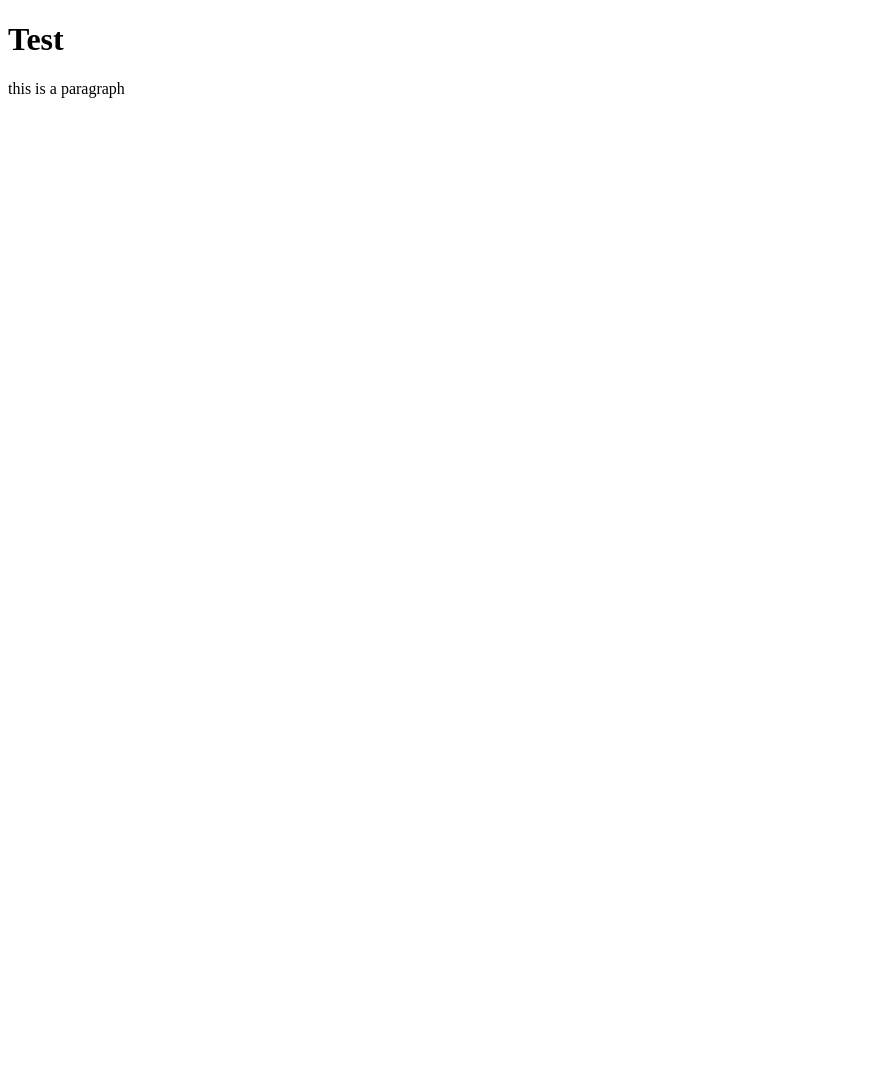
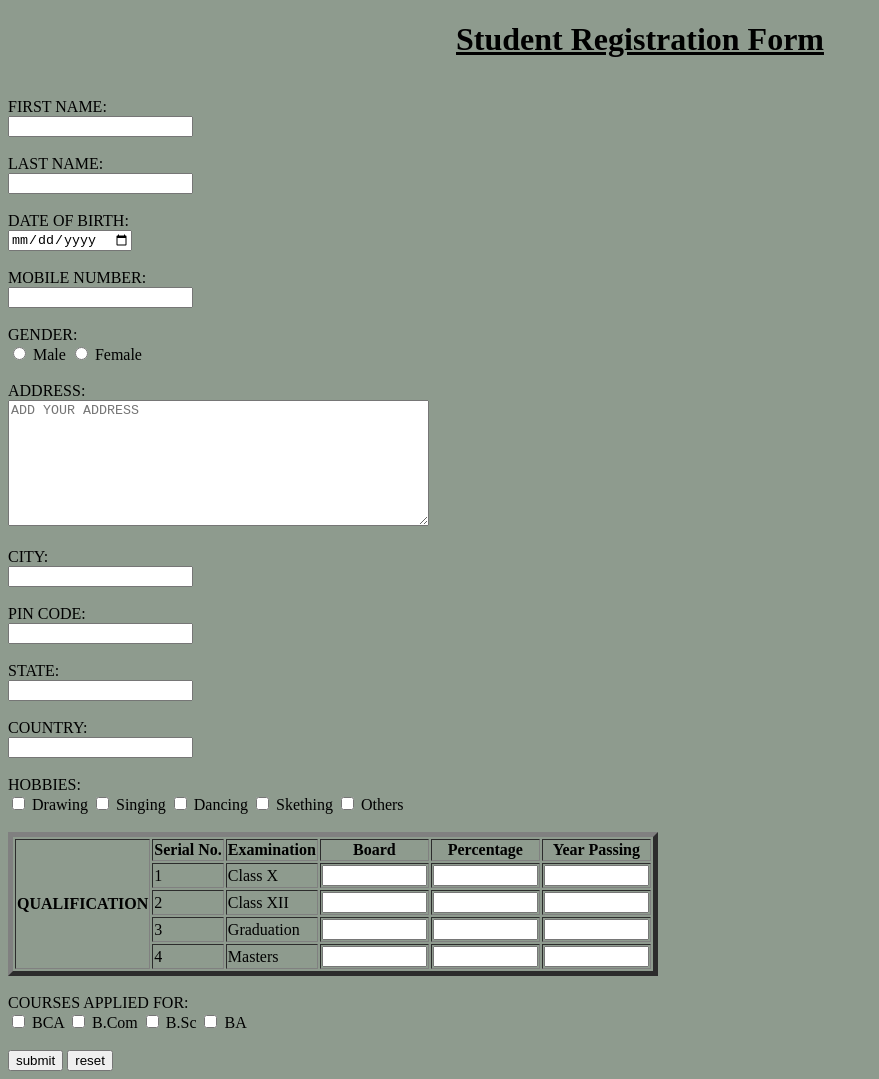
Before and after one commit to muhammad-haris-rahat/testRepo, a plain HTML site: page index.html in a window 1280 px wide. Shown: the whole page, without its empty margins (0-879 px from the left). Before the commit the page ends 800 px from the top, so only its background shows below. Drawn offline with Linux system fonts and the light colour scheme.

Commit message:
updated index.html

```diff
--- a/index.html
+++ b/index.html
@@ -5,8 +5,127 @@
     <meta name="viewport" content="width=device-width, initial-scale=1.0">
     <title>Document</title>
 </head>
-<body>
-    <h1>Test</h1>
-    <p>this is a paragraph</p>
+<body style="background-color: #8e9b8e;">
+    <h1 align = "center"><u>Student Registration Form</u></h1><br>
+    <form>
+        <label>
+            FIRST NAME: <br>
+            <input type="text" name="fname" size="20" maxlength="30">
+        </label>
+        <label> <br>
+            <br>
+            LAST NAME: <br>
+            <input type="text" name="lname" size="20" maxlength="30">
+        </label> <br>
+        <br>
+        <label>DATE OF BIRTH: <br>
+        <input type="date"></label> <br>
+        <br>
+        <label>MOBILE NUMBER: <br>
+            <input type="text" name="mnumber" size="20" maxlength="10">
+        </label><br>
+        <br>
+        <label>
+            GENDER: <br>
+            <input type="radio" name="gender" value="male">
+            Male
+            <input type="radio" name="gender" value="female">
+            Female
+        </label><br>
+        <br>
+        <label>
+            ADDRESS: <br>
+            <textarea name="address" cols="50" rows="8" placeholder="ADD YOUR ADDRESS"></textarea>
+        </label><br>
+        <br>
+        <label>
+            CITY: <br>
+            <input type="text" name="city" size="20" maxlength="20">
+        </label><br>
+        <br>
+        <label>
+            PIN CODE: <br>
+            <input type="password" name="code" size="20" maxlength="6">
+        </label><br>
+        <br>
+        <label>
+            STATE: <br>
+            <input type="text" name="state" size="20" maxlength="30">
+        </label><br>
+        <br>
+        <label>
+            COUNTRY: <br>
+            <input type="text" name="country" size="20" maxlength="30">
+        </label><br>
+        <br>
+        <label>
+            HOBBIES: <br>
+            <input type="checkbox" name="hobby" value="Drawing">
+            Drawing
+            <input type="checkbox" name="hobby" value="Singing">
+            Singing
+            <input type="checkbox" name="hobby" value="Dancing">
+            Dancing
+            <input type="checkbox" name="hobby" value="Skething">
+            Skething
+            <input type="checkbox" name="hobby" value="Others">
+            Others
+        </label><br>
+        <br>
+        <table border="5">
+            <tr>
+                <th rowspan="10">QUALIFICATION</th>
+                <th>Serial No.</th>
+                <th>Examination</th>
+                <th>Board</th>
+                <th>Percentage</th>
+                <th>Year Passing</th>
+            </tr>
+            <tr>
+                <td>1</td>
+                <td>Class X</td>
+                <td><input type="text" name="Board" size="10" maxlength="10"></td>
+                <td><input type="text" name="Percentage" size="10" maxlength="10"></td>
+                <td><input type="text" name="year" size="10" maxlength="10"></td>
+            </tr>
+            <tr>
+                <td>2</td>
+                <td>Class XII</td>
+                <td><input type="text" name="Board" size="10" maxlength="10"></td>
+                <td><input type="text" name="Percentage" size="10" maxlength="10"></td>
+                <td><input type="text" name="year" size="10" maxlength="10"></td>
+            </tr>
+            <tr>
+                <td>3</td>
+                <td>Graduation</td>
+                <td><input type="text" name="Board" size="10" maxlength="10"></td>
+                <td><input type="text" name="Percentage" size="10" maxlength="10"></td>
+                <td><input type="text" name="year" size="10" maxlength="10"></td>
+            </tr>
+            <tr>
+                <td>4</td>
+                <td>Masters</td>
+                <td><input type="text" name="Board" size="10" maxlength="10"></td>
+                <td><input type="text" name="Percentage" size="10" maxlength="10"></td>
+                <td><input type="text" name="year" size="10" maxlength="10"></td>
+            </tr>
+        </table>
+        <br>
+        <label>
+            COURSES APPLIED FOR: <br>
+            <input type="checkbox" name="courses" value="BCA">
+            BCA
+            <input type="checkbox" name="courses" value="B.Com">
+            B.Com
+            <input type="checkbox" name="courses" value="B.Sc">
+            B.Sc
+            <input type="checkbox" name="courses" value="BA">
+             BA
+        </label><br>
+<br>
+        <input type="submit" value="submit">
+        <input type="submit" value="reset">
+    </form>
+
 </body>
 </html>
```
